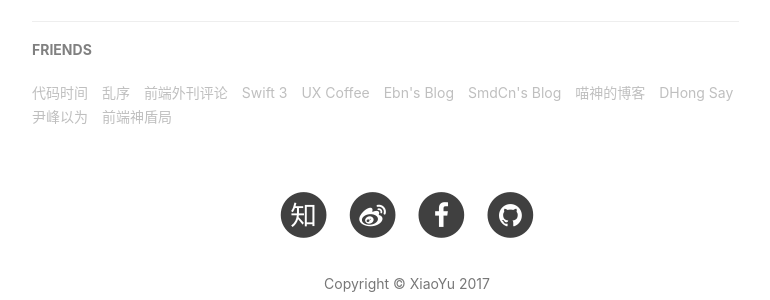
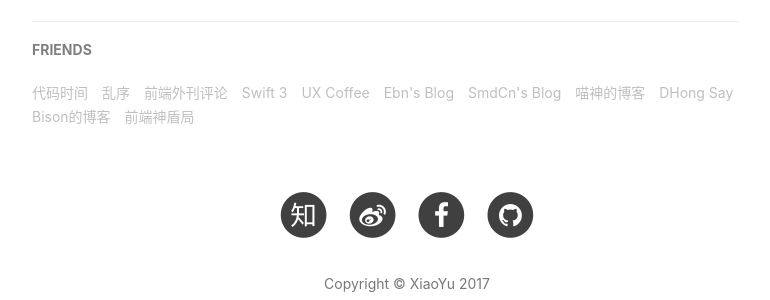
Before and after one commit to OnlyThen/onlythen.github.io, a Jekyll site: the page built from _posts/2017-05-22-first-blog.markdown, in a window 1280 px wide. Shown: the part 1459-1759 px from the top of the page, without its empty margins (233-1003 px from the left). Built offline with Jekyll 4.4.1, drawn with Linux system fonts in a browser that asks for light colours; nearby versions of some CDN libraries; comment, search, counter and statistics services are not loaded.

Commit message:
Update _config.yml

```diff
--- a/_config.yml
+++ b/_config.yml
@@ -116,8 +116,8 @@ friends: [
         title: "DHong Say",
         href: "http://dhong.co"
     },{
-        title: "尹峰以为",
-        href: "http://ingf.github.io/"
+        title: "Bison的博客",
+        href: "http://allluckly.cn/"
     },{
         title: "前端神盾局",
         href: "http://wepiaofei.github.io/blog/"
```
